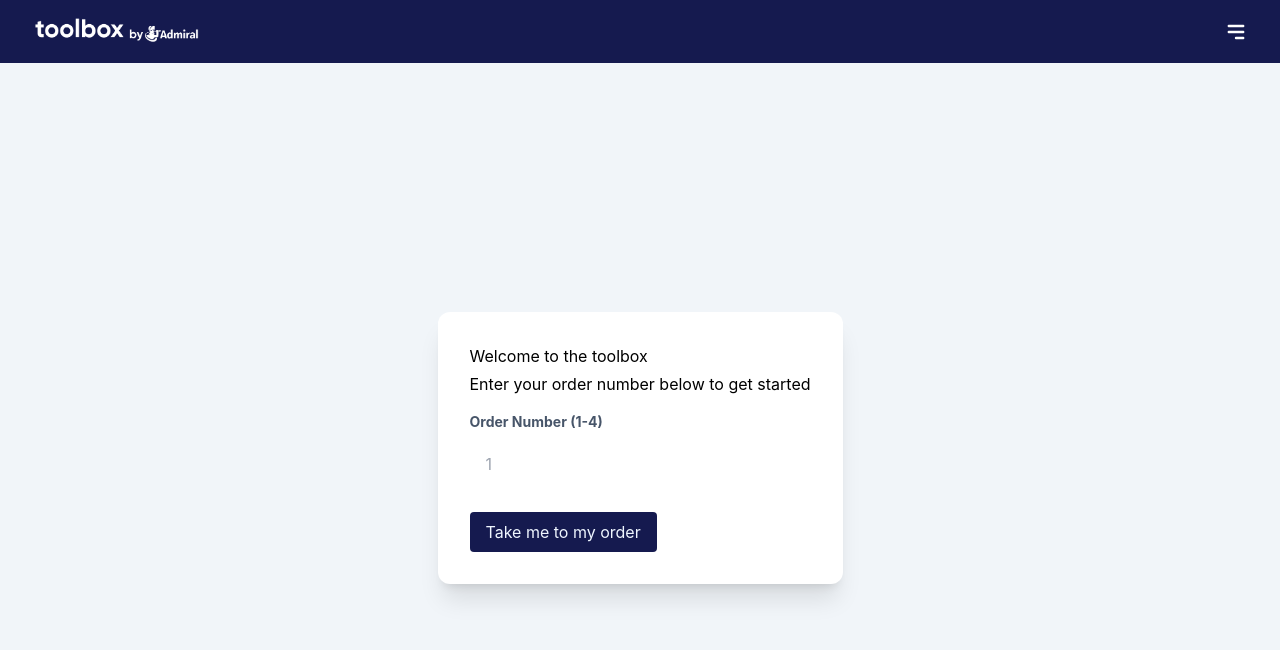
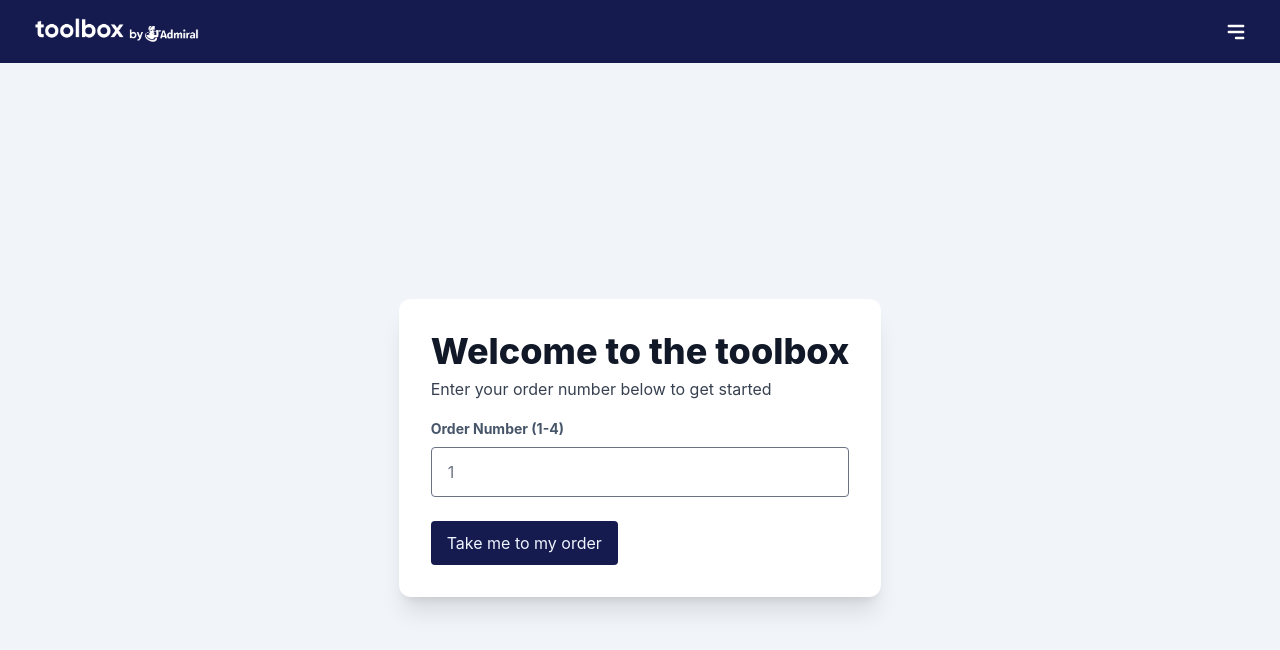
Before and after one commit to mikerudge/toolbox-checkout, a Next.js app: page / in a window 1280 px wide. Shown: the top 650 px of the page. Built offline with nearby package versions, Linux system fonts and the light colour scheme.

Commit message:
🔧 (tailwind) Adds tailwind plugins
Signed-off-by: Mike Rudge <mike@biglemon.co.uk>

```diff
--- a/tailwind.config.js
+++ b/tailwind.config.js
@@ -10,5 +10,5 @@ module.exports = {
 			},
 		},
 	},
-	plugins: [],
+	plugins: [require("@tailwindcss/typography"), require("@tailwindcss/forms")],
 }
--- /dev/null
+++ b/utils/formatNumberToCurrency.ts
@@ -0,0 +1,6 @@
+export const formatNumberToCurrency = (number: number | null | undefined) => {
+	if (number === null || number === undefined) number = 0
+
+	// format a number to GBP
+	return number.toLocaleString("en-GB", { style: "currency", currency: "GBP" })
+}
```
